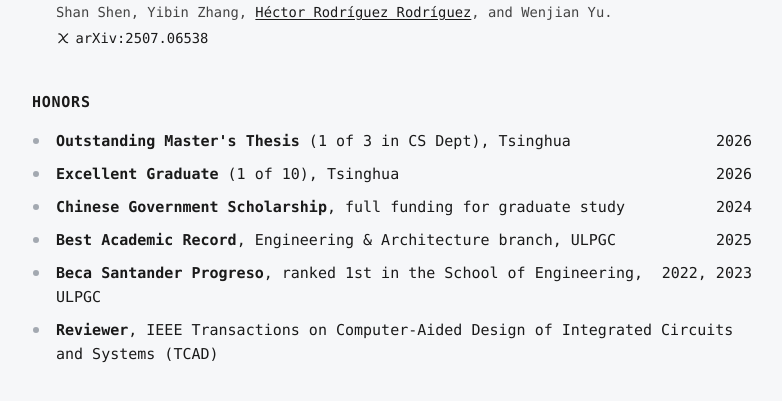
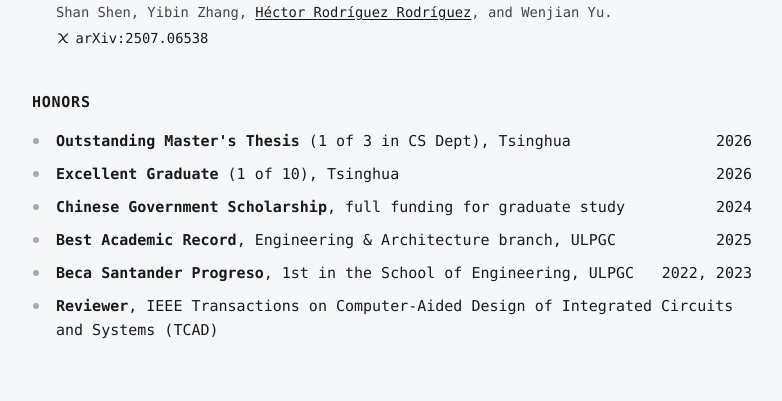
Before and after one commit to HectorRguez/hectorrguez.github.io, a website: page public/cv/index.html in a window 1280 px wide. Shown: the part 1270-1671 px from the top of the page, without its empty margins (248-1030 px from the left). Drawn offline with Linux system fonts and the light colour scheme.

Commit message:
CV: shorten Beca Santander line
Co-Authored-By: Claude Opus 5.5 <noreply@anthropic.com>

```diff
--- a/public/cv/index.html
+++ b/public/cv/index.html
@@ -216,7 +216,7 @@
   <li><span><b>Excellent Graduate</b> (1 of 10), Tsinghua</span><span class="h-date">2026</span></li>
   <li><span><b>Chinese Government Scholarship</b>, full funding for graduate study</span><span class="h-date">2024</span></li>
   <li><span><b>Best Academic Record</b>, Engineering &amp; Architecture branch, ULPGC</span><span class="h-date">2025</span></li>
-  <li><span><b>Beca Santander Progreso</b>, ranked 1st in the School of Engineering, ULPGC</span><span class="h-date">2022, 2023</span></li>
+  <li><span><b>Beca Santander Progreso</b>, 1st in the School of Engineering, ULPGC</span><span class="h-date">2022, 2023</span></li>
   <li><span><b>Reviewer</b>, IEEE Transactions on Computer-Aided Design of Integrated Circuits and Systems (TCAD)</span></li>
 </ul>
 
```
